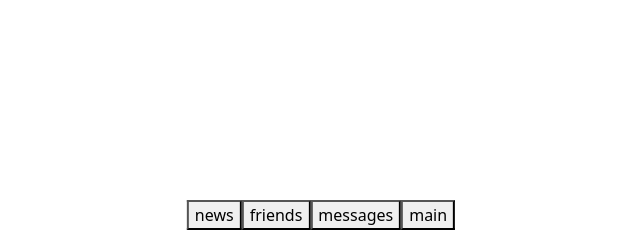
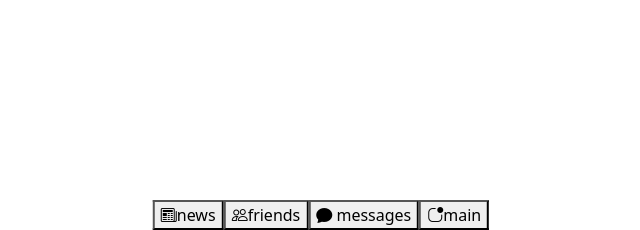
Before and after one commit to skyas123/JopNet, a Django app: page / in a window 1280 px wide. Shown: the part 570-800 px from the top of the page, without its empty margins (319-959 px from the left). Run offline with Django 3.2, Linux system fonts and the light colour scheme; some libraries are stand-ins or nearby versions.

Commit message:
довились картинки к кнопкам меню

```diff
--- a/JPT/templates/JPT/layout.html
+++ b/JPT/templates/JPT/layout.html
@@ -4,10 +4,8 @@
 <head>
     <meta charset="utf-8" />
     <title>JopNet</title>
-    <link href="https://cdn.jsdelivr.net/npm/bootstrap@5.0.0-beta1/dist/css/bootstrap.min.css" rel="stylesheet" integrity="sha384-giJF6kkoqNQ00vy+HMDP7azOuL0xtbfIcaT9wjKHr8RbDVddVHyTfAAsrekwKmP1" crossorigin="anonymous">
-    <script src="https://cdn.jsdelivr.net/npm/bootstrap@5.0.0-beta1/dist/js/bootstrap.bundle.min.js" integrity="sha384-ygbV9kiqUc6oa4msXn9868pTtWMgiQaeYH7/t7LECLbyPA2x65Kgf80OJFdroafW" crossorigin="anonymous"></script>
-</head>
-
+    <link href="https://cdn.jsdelivr.net/npm/bootstrap@5.0.0-beta1/dist/css/bootstrap.min.css" rel="stylesheet" integrity="sha384-giJF6kkoqNQ00vy+HMDP7azOuL0xtbfIcaT9wjKHr8RbDVddVHyTfAAsrekwKmP1" crossorigin="anonymous"></head>
+    <link rel="stylesheet" href="https://cdn.jsdelivr.net/npm/bootstrap-icons@1.3.0/font/bootstrap-icons.css">
 <body>
     <div class="col-xs-12 col-sm-12 col-md-12 col-lg-12" style="background-color:gold">
         <nav class="navbar navbar-defualt">
@@ -25,16 +23,21 @@
     {% block content %}
     {% endblock %}
 
+    <!--исправить вид меню позже-->
+    <div class="position-absolute bottom-0 start-50 translate-middle-x">
+        <div class="btn-group">
 
-    <div class="position-absolute bottom-0 start-50 translate-middle-x">
-     <div class="btn-group">
-      <button class="btn-default">news</button>
-      <button class="btn-default">friends</button>
-      <button class="btn-default">messages</button>
-      <button class="btn-default">main</button>
-     </div>
+            <button type="button" class="btn-default"><i class="bi bi-newspaper"></i>news</button>
+
+            <button type="button" class="btn-default"><i class="bi bi-people"></i>friends</button>
+
+            <button type="button" class="btn-default"><i class="bi bi-chat-fill"></i> messages</button>
+
+            <button type="button" class="btn-default"><i class="bi bi-app-indicator"></i>main</button>
+
+        </div>
     </div>
 
-
+    <script src="https://cdn.jsdelivr.net/npm/bootstrap@5.0.0-beta1/dist/js/bootstrap.bundle.min.js" integrity="sha384-ygbV9kiqUc6oa4msXn9868pTtWMgiQaeYH7/t7LECLbyPA2x65Kgf80OJFdroafW" crossorigin="anonymous"></script>
 </body>
 </html>
```
